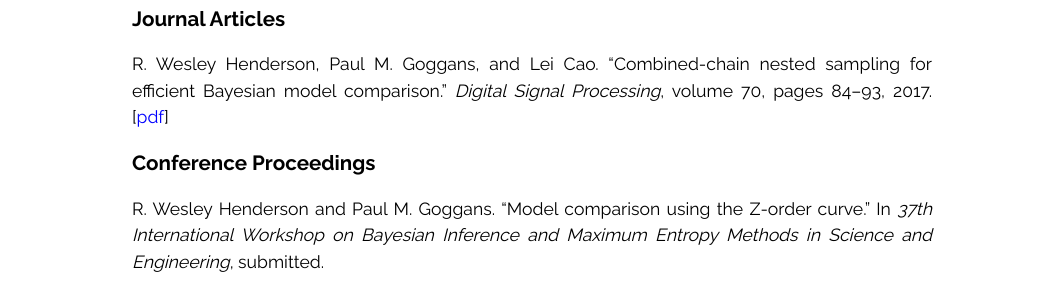
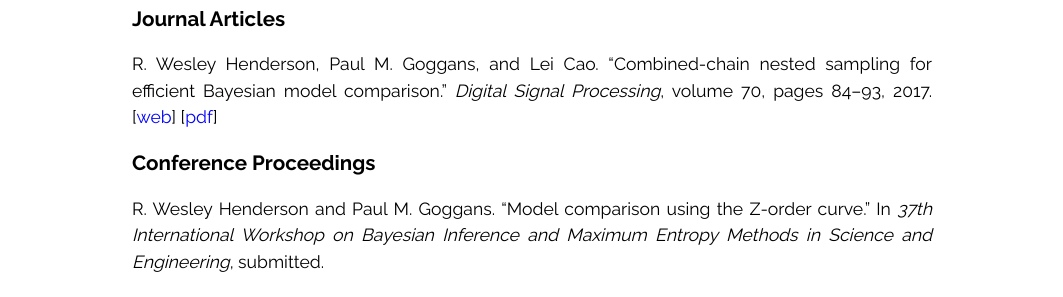
Before and after one commit to rwhender/rwhender.github.io, a Jekyll site: the page built from publications.md, in a window 1280 px wide. Shown: the part 263-560 px from the top of the page, without its empty margins (108-1171 px from the left). Built offline with Jekyll 4.4.1, drawn with Linux system fonts in a browser that asks for light colours.

Commit message:
Fixed to comply with Elsevier's copyright requirements.

```diff
--- a/publications.md
+++ b/publications.md
@@ -6,7 +6,7 @@
 
 ### Journal Articles ###
 
-R. Wesley Henderson, Paul M. Goggans, and Lei Cao. "Combined-chain nested sampling for efficient Bayesian model comparison." *Digital Signal Processing*, volume 70, pages 84–93, 2017. [[pdf]({{'/pdfs/henderson goggans cao parallel nested sampling elsevier dsp.pdf' | prepend: site.baseurl }})]
+R. Wesley Henderson, Paul M. Goggans, and Lei Cao. "Combined-chain nested sampling for efficient Bayesian model comparison." *Digital Signal Processing*, volume 70, pages 84–93, 2017.  [[web](http://www.sciencedirect.com/science/article/pii/S1051200417301719)] [[pdf]({{'/pdfs/henderson goggans cao parallel nested sampling elsevier dsp.pdf' | prepend: site.baseurl }})]
 
 ### Conference Proceedings ###
 
```
Also changed, not shown: 1 other file.
